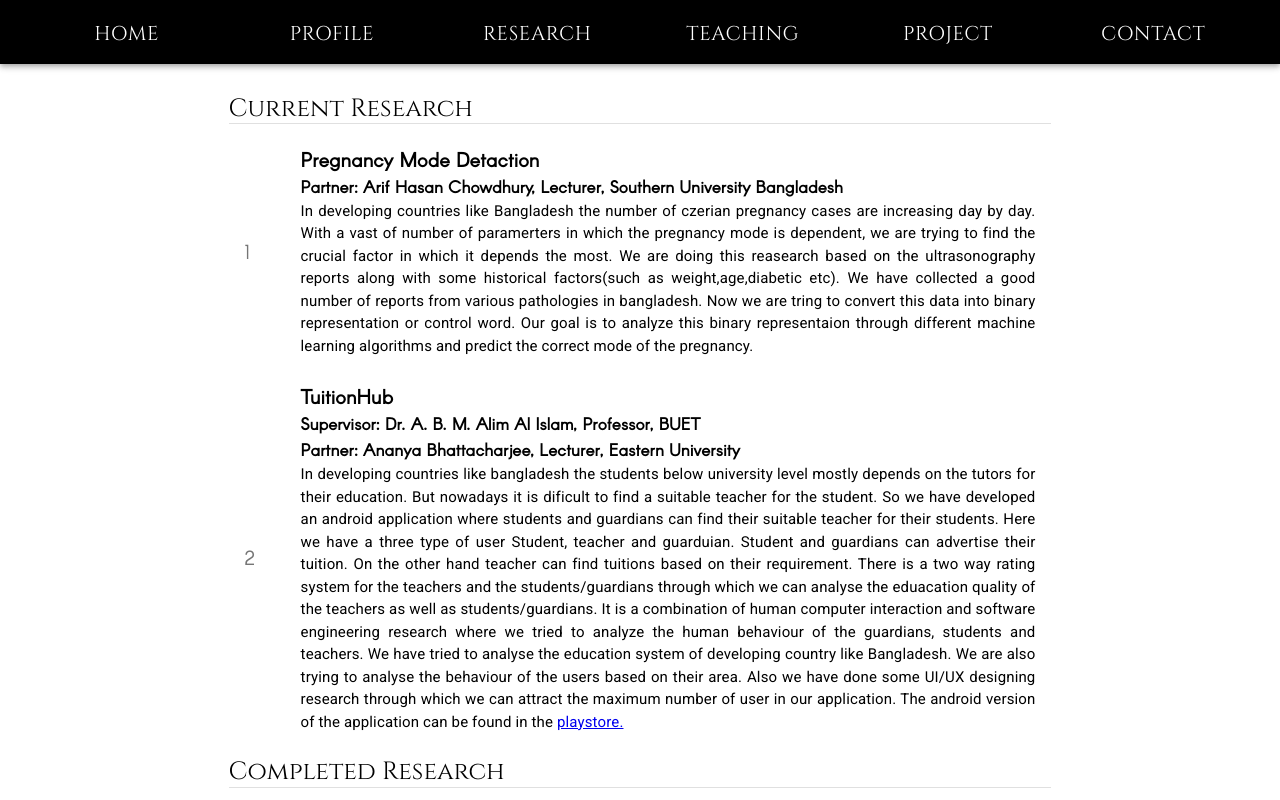
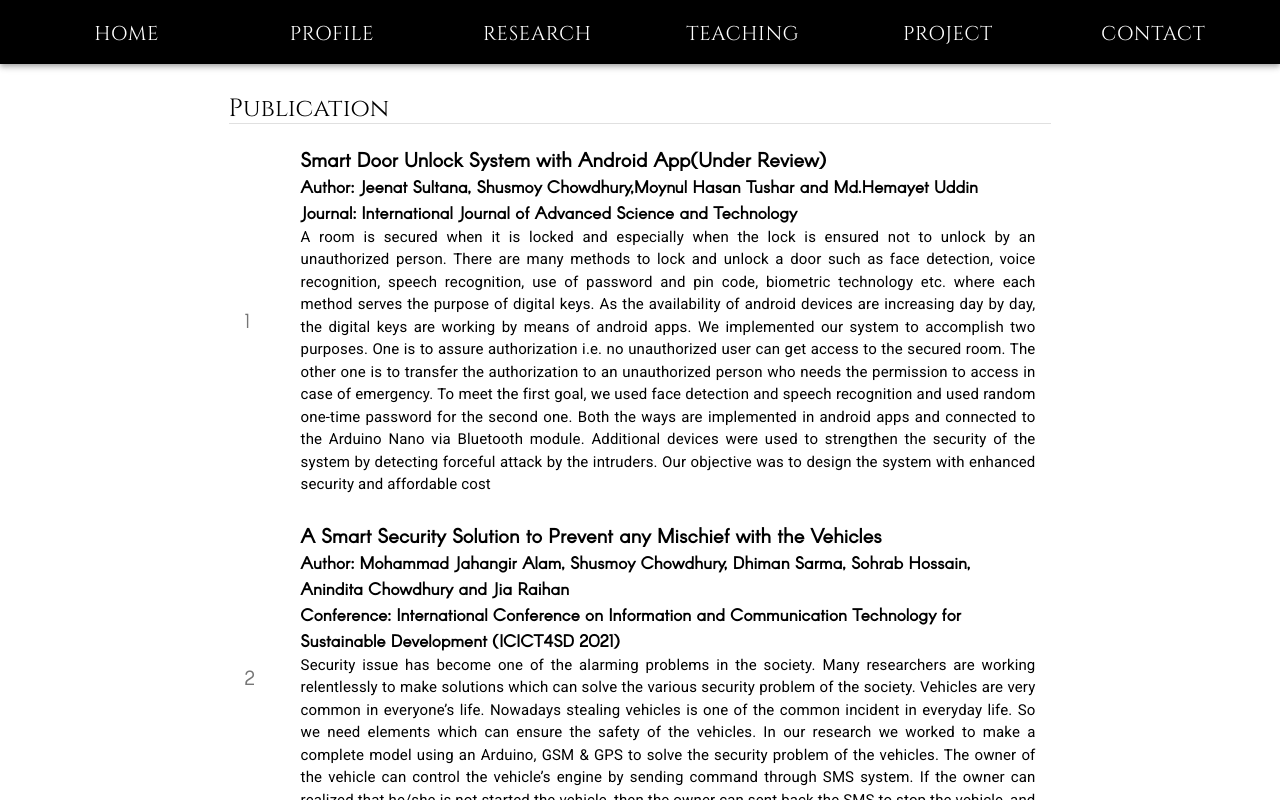
Before and after one commit to Shusmoy108/My-Website, a React (Create React App) app: page / in a window 1280 px wide. Both pictures are taken after a click on the button "RESEARCH". Shown: the top 800 px of the page. Built offline with nearby package versions, Linux system fonts and the light colour scheme.

Commit message:
Publication added

```diff
--- a/src/Components/Footer/Footer.js
+++ b/src/Components/Footer/Footer.js
@@ -75,7 +75,7 @@ class Footer extends Component {
           }}
         />
         <Typography className={classes.copyright}>
-          @Copyright Shusmoy Chowdhury 2020
+          @Copyright Shusmoy Chowdhury 2021
         </Typography>
       </div>
     );
--- a/src/Components/Research/Research.js
+++ b/src/Components/Research/Research.js
@@ -20,6 +20,65 @@ class Research extends React.Component {
         <div className={classes.grow}></div>
 
         <div className={classes.root2}>
+        <Typography variant="h5" className={classes.title}>
+            Publication
+          </Typography>
+          <Divider></Divider>
+          <List>
+            <ListItem>
+              <ListItemIcon style={{ fontSize: 20 }}>1</ListItemIcon>
+              <ListItemText>
+                <b className={classes.writings1}>
+                Smart Door Unlock System with Android App(Under Review)
+                  <br />
+                </b>
+                <b className={classes.writings2}>
+                  Author: Jeenat Sultana, Shusmoy Chowdhury,Moynul Hasan Tushar and Md.Hemayet Uddin
+                </b><br />
+                <b className={classes.writings2}>
+                  Journal: International Journal of Advanced Science and Technology
+                </b>
+                <Typography variant="body1" className={classes.body}>
+                A room is secured when it is locked and especially when the lock is ensured not to unlock by an unauthorized person. There are many methods to lock and unlock a door such as face detection, voice recognition, speech recognition, use of password and pin code, biometric technology etc. where each method serves the purpose of digital keys. As the availability of android devices are increasing day by day, the digital keys are working by means of android apps. We implemented our system to accomplish two purposes. One is to assure authorization i.e. no unauthorized user can get access to the secured room. The other one is to transfer the authorization to an unauthorized person who needs the permission to access in case of emergency. To meet the first goal, we used face detection and speech recognition and used random one-time password for the second one. Both the ways are implemented in android apps and connected to the Arduino Nano via Bluetooth module. Additional devices were used to strengthen the security of the system by detecting forceful attack by the intruders. Our objective was to design the system with enhanced security and affordable cost
+                </Typography>
+              </ListItemText>
+            </ListItem>
+
+            <ListItem>
+              <ListItemIcon style={{ fontSize: 20 }}>2</ListItemIcon>
+              <ListItemText>
+                <b className={classes.writings1}>
+                A Smart Security Solution to Prevent any Mischief with the Vehicles
+                  <br />
+                </b>
+                <b className={classes.writings2}>
+                  Author: Mohammad Jahangir Alam, Shusmoy Chowdhury, Dhiman Sarma, Sohrab Hossain, Anindita Chowdhury and Jia Raihan <br />
+                </b>
+                <b className={classes.writings2}>
+                  Conference: International Conference on Information and Communication Technology for Sustainable Development (ICICT4SD 2021) <br />
+                </b>
+
+                <Typography variant="body1" className={classes.body}>
+                Security issue has become one of the alarming
+problems in the society. Many researchers are working
+relentlessly to make solutions which can solve the various
+security problem of the society. Vehicles are very common in
+everyone’s life. Nowadays stealing vehicles is one of the
+common incident in everyday life. So we need elements which
+can ensure the safety of the vehicles. In our research we
+worked to make a complete model using an Arduino, GSM &amp;
+GPS to solve the security problem of the vehicles. The owner of
+the vehicle can control the vehicle’s engine by sending
+command through SMS system. If the owner can realized that
+he/she is not started the vehicle, then the owner can sent back
+the SMS to stop the vehicle, and also can check the location of
+vehicle, and the device provide latitude longitude value of the
+vehicle.
+
+                </Typography>
+              </ListItemText>
+            </ListItem>
+          </List>
           <Typography variant="h5" className={classes.title}>
             Current Research
           </Typography>
```
